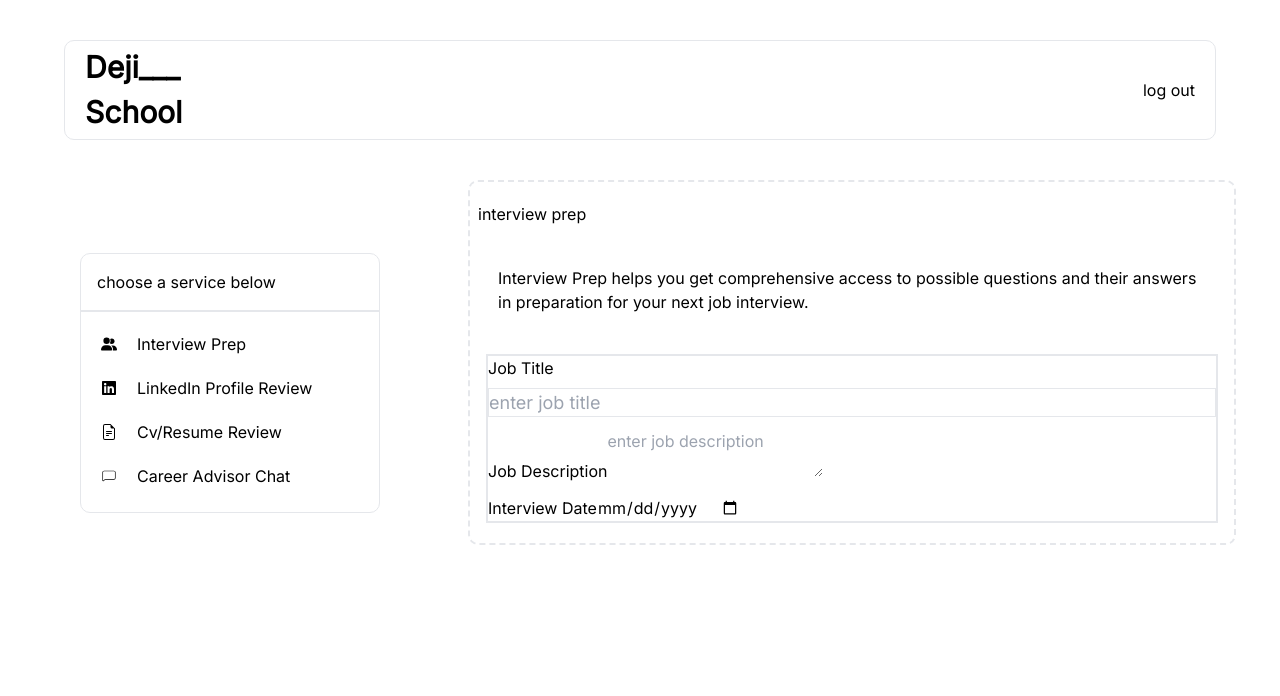
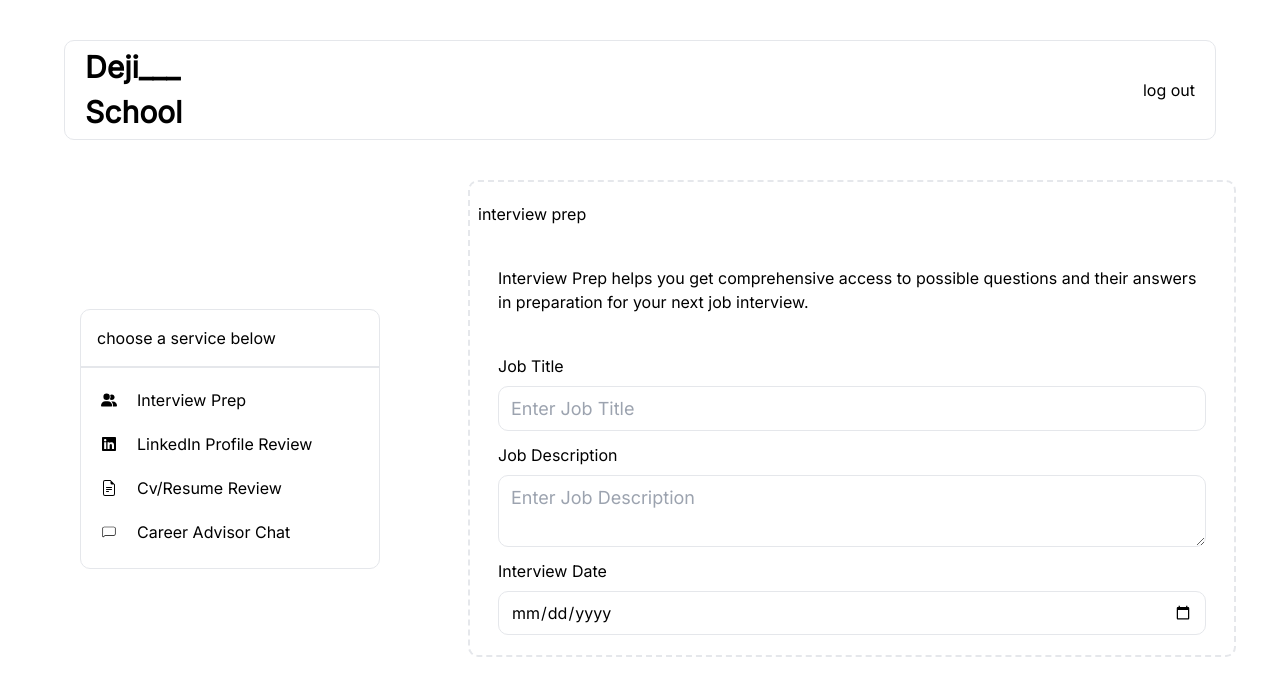
Before and after one commit to Deji06/alt-school-ai-repliication, a Next.js app: page /main in a window 1280 px wide. Shown: the top 696 px of the page. Built offline with nearby package versions, Linux system fonts and the light colour scheme.

Commit message:
working on screen 1

```diff
--- a/app/main/page.tsx
+++ b/app/main/page.tsx
@@ -24,26 +24,14 @@ const Main = () => {
     screen: "screen1" | "screen2" | "screen3" | "screen4"
   ): void => {
     setCurrentPage(screen);
+    setOpenMenu(!openMenu)
   };
 
   // useEffect(() => {
   //   console.log('openMenu state changed:', openMenu);
   // }, [openMenu]);
 
-  // const handleScreenChange = (
-  //   screen: "screen1" | "screen2" | "screen3" | "screen4"
-  // ): void => {
-  //   setCurrentPage(screen); // Update the state to the selected screen
-  //   if (screen === "screen1") {
-  //     setOpenDashboard(true); // Open the dashboard when screen2 is selected
-  //   } else if (screen === "screen2") {
-  //     setOpenDashboard(false); // Open the dashboard when screen2 is selected
-  //   } else {
-  //     setOpenDashboard(false); // Close the dashboard for other screens
-  //   }
-  // };
 
-  // const[pages, setPages] =  useState(false)
   return (
     <>
       <div className="px-4 py-4 sm:px-0 sm:py-0 ">
@@ -59,7 +47,7 @@ const Main = () => {
           <button className="hidden sm:flex">log out</button>
         </div>
         {/* contsainer div */}
-        <div className="flex sm:flex-row flex-col items-center gap-x-2 relative sm:absolute">
+        <div className="flex sm:flex-row flex-col items-center gap-x-2 relative sm:absolute pb-10">
           {/* left side mobile modal */}
           {openMenu && (
             <div className="sm:w-[40%] w-[100%] sm:hidden absolute top-[-80px] sm:top-0">
@@ -71,14 +59,14 @@ const Main = () => {
                 <div className="flex flex-col px-5 gap-y-5 mt-2 py-3">
                   <div className="flex items-center gap-x-5">
                     <FaUserGroup />
-                    <p onClick={() => {}} className=" capitalize">
+                    <p onClick={() => {handleScreenChange('screen1')}} className=" capitalize">
                       interview prep
                     </p>
                   </div>
                   <div className="flex items-center gap-x-5">
                     <FaLinkedin />
                     <p
-                      onClick={() => {}}
+                      onClick={() => {handleScreenChange('screen2')}}
                       className=" capitalize"
                     >
                       linkedIn profile review
@@ -148,29 +136,30 @@ const Main = () => {
           {/* right side */}
           {/* screen 1 */}
           {currentPage === "screen1" && (
-            <div className="border-dashed border-2 rounded-[10px] px-2 space-y-10 py-5 w-[60%] mt-10">
+            <div className="border-dashed border-2 rounded-[10px] px-2 space-y-10 py-5 sm:w-[60%] w-[100%] mt-10">
               <p className="">interview prep</p>
               <p className="px-5">
                 Interview Prep helps you get comprehensive access to possible
                 questions and their answers in preparation for your next job
                 interview.
               </p>
-              <form className="border-2 flex flex-col gap-y-3 mx-2">
+              <form className="flex flex-col gap-y-3 mx-5 ">
                 <div className="flex flex-col gap-y-2">
                   <label htmlFor="">Job Title</label>
-                  <input type="text" placeholder="enter job title" className="border text-[18px]" />
+                  <input type="text" placeholder="Enter Job Title" className="border text-[18px] py-2 px-3 rounded-[10px]" />
                 </div>
-                <div>
+                <div className="flex flex-col gap-y-2" >
                   <label htmlFor="">Job Description</label>
                   <textarea
                     name=""
                     id=""
-                    placeholder="enter job description"
+                    placeholder="Enter Job Description"
+                    className="border text-[18px] py-2 px-3 rounded-[10px]"
                   ></textarea>
                 </div>
-                <div>
+                <div className="flex flex-col gap-y-2">
                   <label htmlFor="">Interview Date</label>
-                  <input type="date" />
+                  <input type="date" className="border py-2 px-3 rounded-[10px] w-[100%]" />
                 </div>
               </form>
             </div>
```
